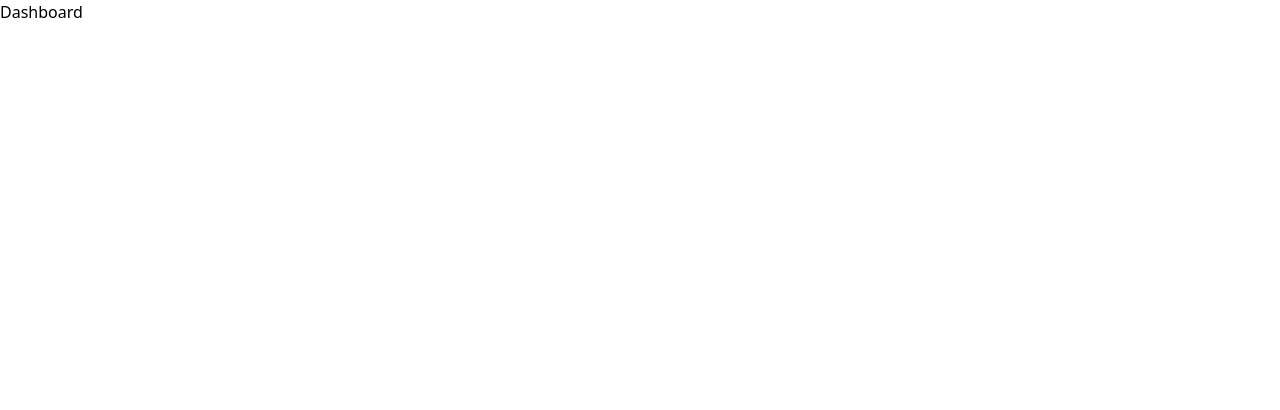
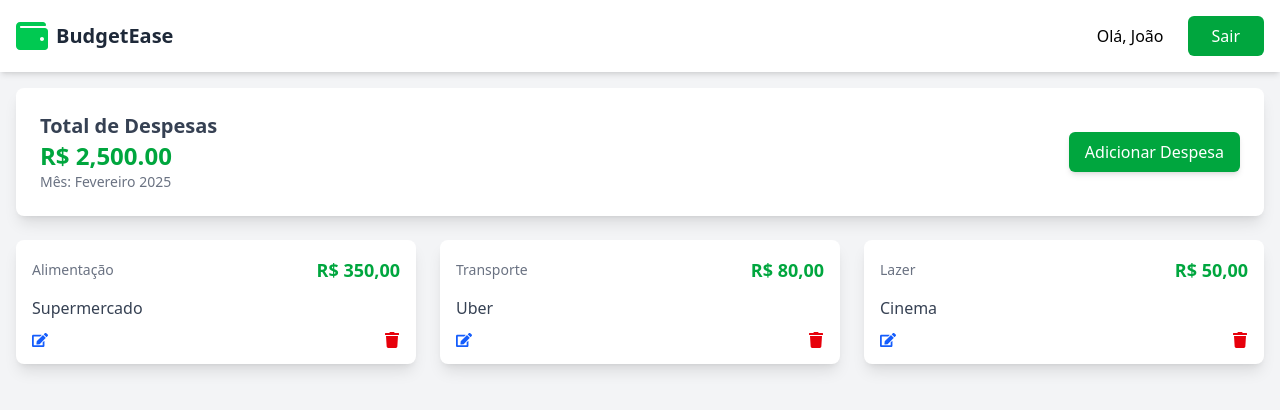
Before and after one commit to Lr0cha/personal-budget, a React (Vite) app in the folder personal-budget-front/: page / in a window 1280 px wide. Shown: the top 410 px of the page. Built offline with nearby package versions, Linux system fonts and the light colour scheme; sample sign-in values are in the browser's storage.

Commit message:
Estilização da página de despesas

```diff
--- /dev/null
+++ b/personal-budget-front/src/components/ExpenseCard.tsx
@@ -0,0 +1,38 @@
+// src/components/ExpenseCard.tsx
+import { FaTrash, FaEdit } from "react-icons/fa";
+
+interface ExpenseCardProps {
+  category: string;
+  description: string;
+  amount: string;
+  onEdit: () => void;
+  onDelete: () => void;
+}
+
+const ExpenseCard = ({
+  category,
+  description,
+  amount,
+  onEdit,
+  onDelete,
+}: ExpenseCardProps) => {
+  return (
+    <div className="bg-white p-4 rounded-lg shadow-lg hover:shadow-xl transition">
+      <div className="flex justify-between items-center mb-3">
+        <div className="text-sm text-gray-500">{category}</div>
+        <div className="text-lg font-semibold text-green-600">R$ {amount}</div>
+      </div>
+      <div className="text-gray-700 mb-3">{description}</div>
+      <div className="flex justify-between">
+        <button onClick={onEdit} className="text-blue-600 hover:scale-110">
+          <FaEdit />
+        </button>
+        <button onClick={onDelete} className="text-red-600 hover:scale-110">
+          <FaTrash />
+        </button>
+      </div>
+    </div>
+  );
+};
+
+export default ExpenseCard;
--- /dev/null
+++ b/personal-budget-front/src/components/Navbar.tsx
@@ -0,0 +1,31 @@
+import { FaWallet } from "react-icons/fa";
+import { useNavigate } from "react-router";
+
+const Navbar = () => {
+  const navigate = useNavigate();
+
+  const handleLogout = () => {
+    sessionStorage.removeItem("token");
+    navigate("/login");
+  };
+
+  return (
+    <nav className="bg-white text-black fixed top-0 left-0 right-0 p-4 flex justify-between items-center shadow-md">
+      <div className="flex items-center">
+        <FaWallet className="h-8 w-8 text-green-500 " />
+        <span className="ml-2 text-xl font-bold text-gray-800">BudgetEase</span>
+      </div>
+      <div className="flex items-center space-x-6">
+        <span>Olá, João</span>
+        <button
+          onClick={handleLogout}
+          className="bg-green-600 px-6 py-2 rounded-md hover:bg-green-500 text-white"
+        >
+          Sair
+        </button>
+      </div>
+    </nav>
+  );
+};
+
+export default Navbar;
--- /dev/null
+++ b/personal-budget-front/src/components/modal/ExpenseModal.tsx
@@ -0,0 +1,92 @@
+// src/components/ExpenseModal.tsx
+import { useState } from "react";
+import "./styles.css";
+
+interface ExpenseModalProps {
+  isOpen: boolean;
+  isEdit: boolean;
+  onClose: () => void;
+  editExpense: any;
+}
+
+const ExpenseModal = ({
+  isOpen,
+  isEdit,
+  onClose,
+  editExpense,
+}: ExpenseModalProps) => {
+  const [description, setDescription] = useState(
+    editExpense?.description || ""
+  );
+  const [amount, setAmount] = useState(editExpense?.amount || "");
+  const [category, setCategory] = useState(editExpense?.category || "");
+
+  const handleSave = () => {
+    onClose();
+  };
+
+  return isOpen ? (
+    <div className="modal-container">
+      <div className="overlay"></div>
+
+      <div className="modal">
+        <h3 className="text-xl font-semibold mb-4 text-center">
+          {isEdit ? "Editar Despesa" : "Adicionar Despesa"}
+        </h3>
+        <div className="mb-4">
+          <label className="block text-sm text-gray-700">Descrição</label>
+          <input
+            type="text"
+            value={description}
+            onChange={(e) => setDescription(e.target.value)}
+            className="w-full p-2 border border-gray-300 rounded-md"
+          />
+        </div>
+        <div className="mb-4">
+          <label className="block text-sm text-gray-700">Valor</label>
+          <input
+            type="number"
+            min={0.01}
+            step={0.01}
+            value={amount}
+            onChange={(e) => setAmount(e.target.value)}
+            className="w-full p-2 border border-gray-300 rounded-md"
+          />
+        </div>
+        <div className="mb-4">
+          <label className="block text-sm text-gray-700">Categoria</label>
+          <select
+            value={category}
+            onChange={(e) => setCategory(e.target.value)}
+            className="w-full p-2 border border-gray-300 rounded-md"
+            required
+          >
+            <option value="">Selecione uma opção...</option>
+            <option value="FOOD">Alimentação</option>
+            <option value="TRANSPORT">Transporte</option>
+            <option value="HEALTH">Saúde</option>
+            <option value="ENTERTAINMENT">Lazer</option>
+            <option value="RENT">Aluguel</option>
+            <option value="OTHER">Outros</option>
+          </select>
+        </div>
+        <div className="flex justify-end space-x-4">
+          <button
+            onClick={onClose}
+            className="px-4 py-2 bg-gray-300 rounded-md"
+          >
+            Cancelar
+          </button>
+          <button
+            onClick={handleSave}
+            className="px-4 py-2 bg-green-600 text-white rounded-md"
+          >
+            {editExpense ? "Salvar Alterações" : "Adicionar"}
+          </button>
+        </div>
+      </div>
+    </div>
+  ) : null;
+};
+
+export default ExpenseModal;
--- /dev/null
+++ b/personal-budget-front/src/components/modal/styles.css
@@ -0,0 +1,39 @@
+@keyframes modalIn {
+  0% {
+    transform: scale(0.95);
+    opacity: 0;
+  }
+  100% {
+    transform: scale(1);
+    opacity: 1;
+  }
+}
+
+.modal {
+  background-color: white;
+  padding: 2rem;
+  border-radius: 0.375rem;
+  box-shadow: 0 4px 6px rgba(0, 0, 0, 0.1);
+  max-width: 32rem;
+  width: 100%;
+  transform: scale(0.95);
+  opacity: 0;
+  animation: modalIn 0.5s ease-out forwards;
+  z-index: 50;
+}
+
+.overlay {
+  position: fixed;
+  inset: 0;
+  background-color: rgba(0, 0, 0, 0.5);
+  z-index: 40;
+}
+
+.modal-container {
+  position: fixed;
+  inset: 0;
+  display: flex;
+  justify-content: center;
+  align-items: center;
+  z-index: 50;
+}
--- a/personal-budget-front/src/pages/Dashboard.tsx
+++ b/personal-budget-front/src/pages/Dashboard.tsx
@@ -1,5 +1,89 @@
+// src/pages/Dashboard.tsx
+import Navbar from "../components/Navbar";
+import ExpenseCard from "../components/ExpenseCard";
+import ExpenseModal from "../components/modal/ExpenseModal";
+import { useState } from "react";
+
 const Dashboard = () => {
-  return <div>Dashboard</div>;
+  const [isEdit, setIsEdit] = useState(false);
+  const [modalOpen, setModalOpen] = useState(false);
+  const [expense, setExpense] = useState({
+    category: "",
+    description: "",
+    amount: "",
+  });
+
+  return (
+    <div className="bg-gray-100 min-h-screen">
+      <Navbar />
+      <main className="p-4 mt-18">
+        <header className="flex justify-between items-center bg-white p-6 rounded-lg shadow-lg mb-6">
+          <div>
+            <h2 className="text-xl font-semibold text-gray-700">
+              Total de Despesas
+            </h2>
+            <p className="text-2xl text-green-600 font-bold">R$ 2,500.00</p>
+            <p className="text-sm text-gray-500 ">Mês: Fevereiro 2025</p>
+          </div>
+          <button
+            onClick={() => {
+              setModalOpen(true);
+              setIsEdit(false);
+            }}
+            className="px-4 py-2 bg-green-600 text-white rounded-md shadow-md hover:bg-green-500"
+          >
+            Adicionar Despesa
+          </button>
+        </header>
+
+        <div className="grid grid-cols-1 sm:grid-cols-2 lg:grid-cols-3 gap-6">
+          <ExpenseCard
+            category="Alimentação"
+            description="Supermercado"
+            amount="350,00"
+            onEdit={() =>
+              setExpense({
+                ...expense,
+                amount: "350,00",
+              })
+            }
+            onDelete={() => {}}
+          />
+          <ExpenseCard
+            category="Transporte"
+            description="Uber"
+            amount="80,00"
+            onEdit={() =>
+              setExpense({
+                ...expense,
+                amount: "50,00",
+              })
+            }
+            onDelete={() => {}}
+          />
+          <ExpenseCard
+            category="Lazer"
+            description="Cinema"
+            amount="50,00"
+            onEdit={() =>
+              setExpense({
+                ...expense,
+                amount: "150,00",
+              })
+            }
+            onDelete={() => {}}
+          />
+        </div>
+
+        <ExpenseModal
+          isOpen={modalOpen}
+          isEdit={isEdit}
+          onClose={() => setModalOpen(false)}
+          editExpense={expense}
+        />
+      </main>
+    </div>
+  );
 };
 
 export default Dashboard;
```
